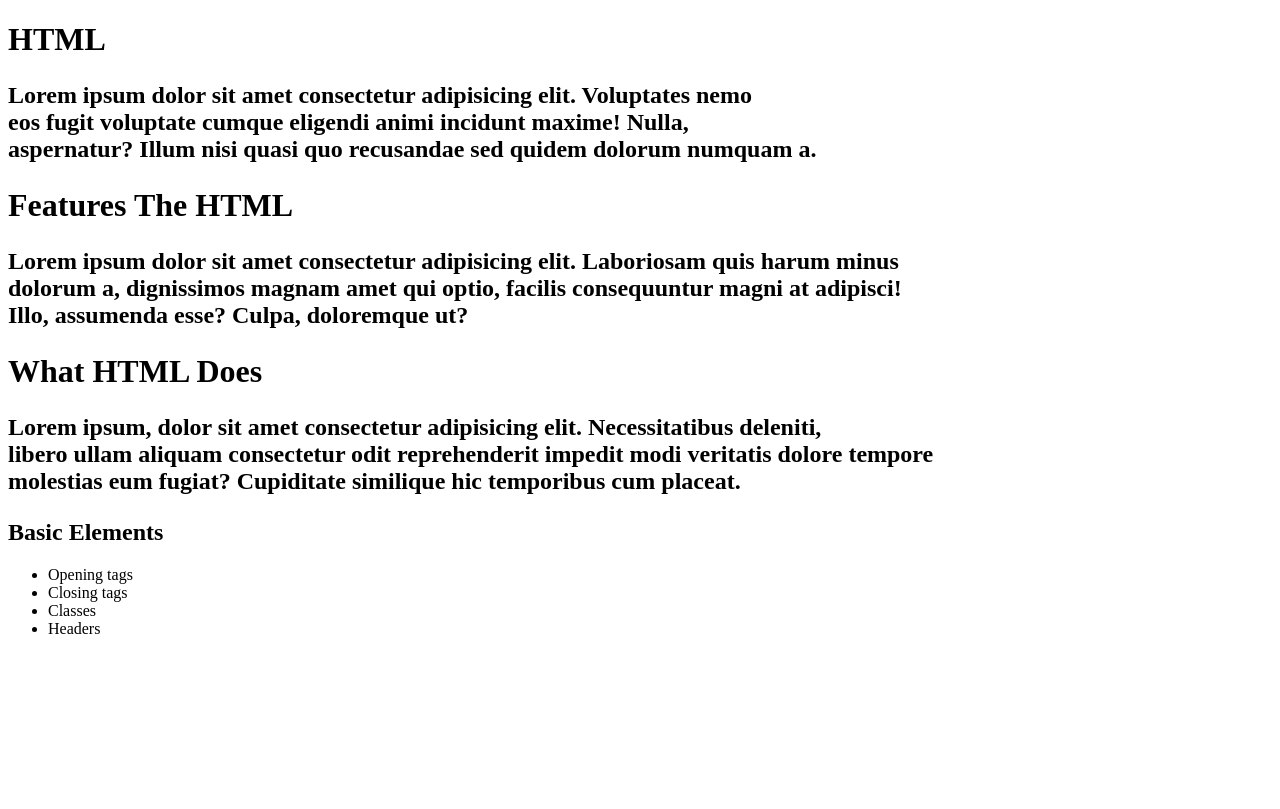
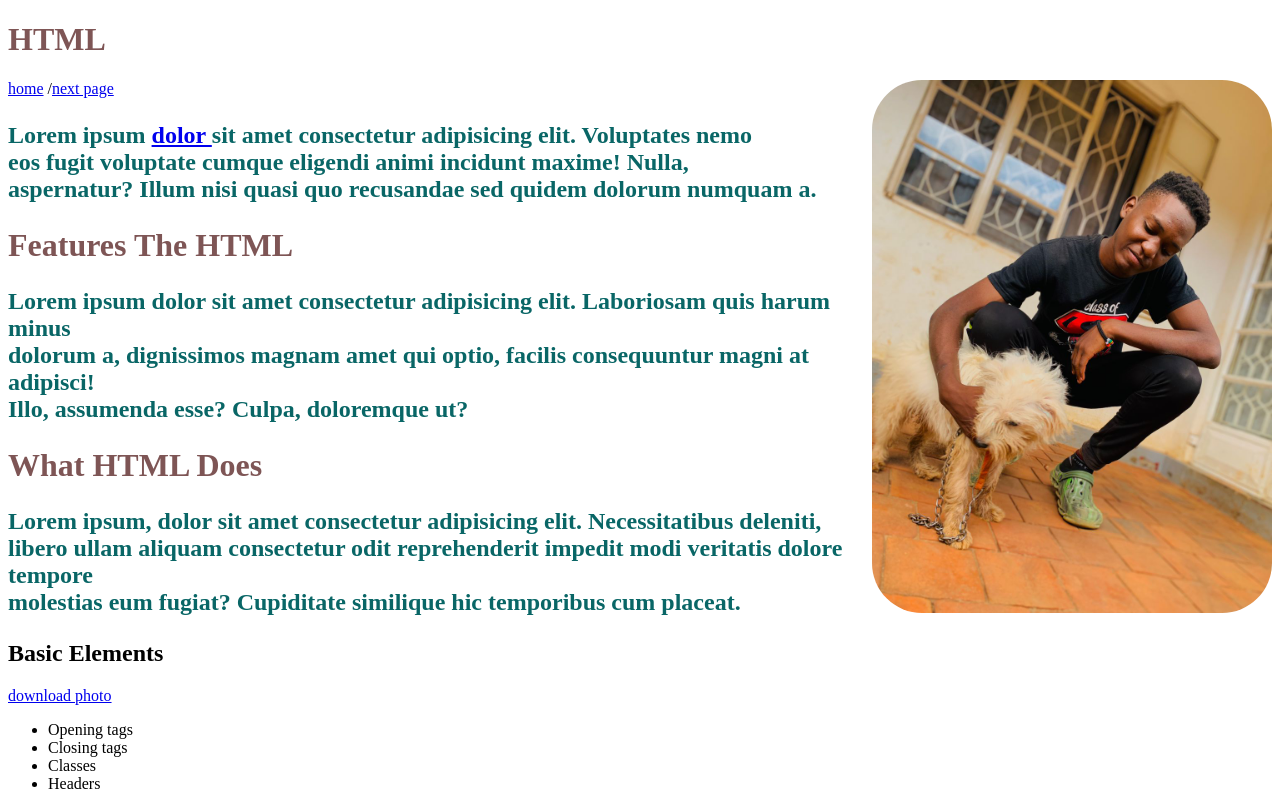
Before and after one commit to kalosius/newton, a plain HTML site: page index.html in a window 1280 px wide. Drawn offline with Linux system fonts and the light colour scheme.

Commit message:
image added

```diff
--- a/index.html
+++ b/index.html
@@ -2,27 +2,43 @@
 <html lang="en">
     <head>
         <title>Intro-html</title>
+        <style>
+            img { width: 400px;
+               float: right;
+               border-radius: 50px;
+          }
+          .h1{
+            color:rgb(126, 85, 85);
+          }
+          .h2{
+            color: rgb(9, 102, 102);
+          }
+      </style>
     </head>
     <body>
-        <h1>HTML</h1>
-        <h2>
-            <p> Lorem ipsum dolor sit amet consectetur adipisicing elit. Voluptates nemo <br>
+        <h1 class="h1">HTML</h1><img src="images/IMG-20211202-WA0014.jpg" alt="html image">
+        <a href="index.html">home</a> /<a href="index.html">next page</a>
+
+        <h2 class="h2">
+            <p> Lorem ipsum <a href="https://google.com">dolor </a> sit amet consectetur adipisicing elit. Voluptates nemo <br>
              eos fugit voluptate cumque eligendi animi incidunt maxime! Nulla, <br>
               aspernatur? Illum nisi quasi quo recusandae sed quidem dolorum numquam a.</p></h2>
 
-<h1>Features The HTML</h1>
-<h2>
+<h1 class="h1">Features The HTML</h1>
+<h2 class="h2">
     <p>Lorem ipsum dolor sit amet consectetur adipisicing elit. Laboriosam quis harum minus <br>
          dolorum a, dignissimos magnam amet qui optio, facilis consequuntur magni at adipisci! <br>
           Illo, assumenda esse? Culpa, doloremque ut?
      </p>
+
 </h2>
-<h1>What HTML Does</h1>
-<h2> <p>Lorem ipsum, dolor sit amet consectetur adipisicing elit. Necessitatibus deleniti, <br>
+<h1 class="h1">What HTML Does</h1>
+<h2 class="h2"> <p>Lorem ipsum, dolor sit amet consectetur adipisicing elit. Necessitatibus deleniti, <br>
      libero ullam aliquam consectetur odit reprehenderit impedit modi veritatis dolore tempore <br>
       molestias eum fugiat? Cupiditate similique hic temporibus cum placeat.
 </p>
 <h2>Basic Elements</h2>
+<a href="images/IMG-20211202-WA0014.jpg" download> download photo</a>
 <div>
     <ul>
         <li>Opening tags</li>
```
Also changed, not shown: images/IMG-20211202-WA0014.jpg (added).
